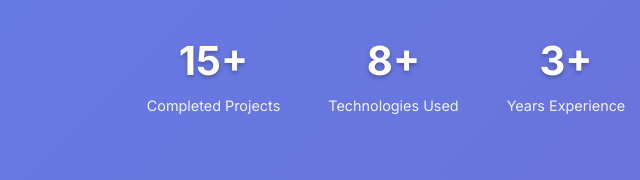
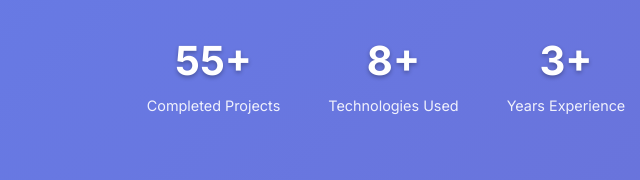
Before and after one commit to elikiprop/cv, a website: page projects.html in a window 1280 px wide. Shown: the part 399-579 px from the top of the page, 254-894 px from the left. Drawn offline with Linux system fonts and the light colour scheme.

Commit message:
Update completed projects stat number to 55

```diff
--- a/projects.html
+++ b/projects.html
@@ -475,7 +475,7 @@
 
                 <div class="stats-container">
                     <div class="stat-item">
-                        <span class="stat-number">15+</span>
+                        <span class="stat-number">55+</span>
                         <span class="stat-label">Completed Projects</span>
                     </div>
                     <div class="stat-item">
```
